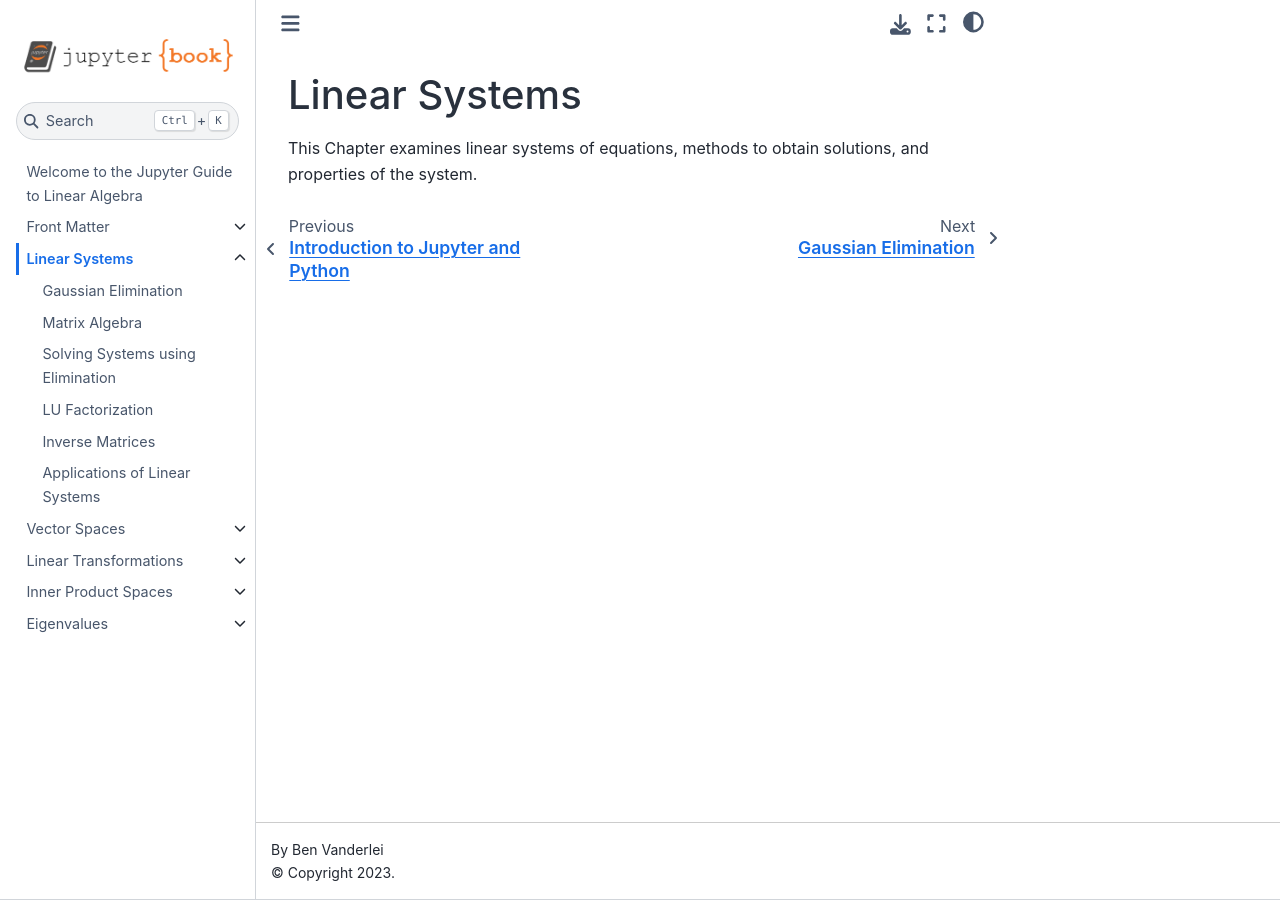
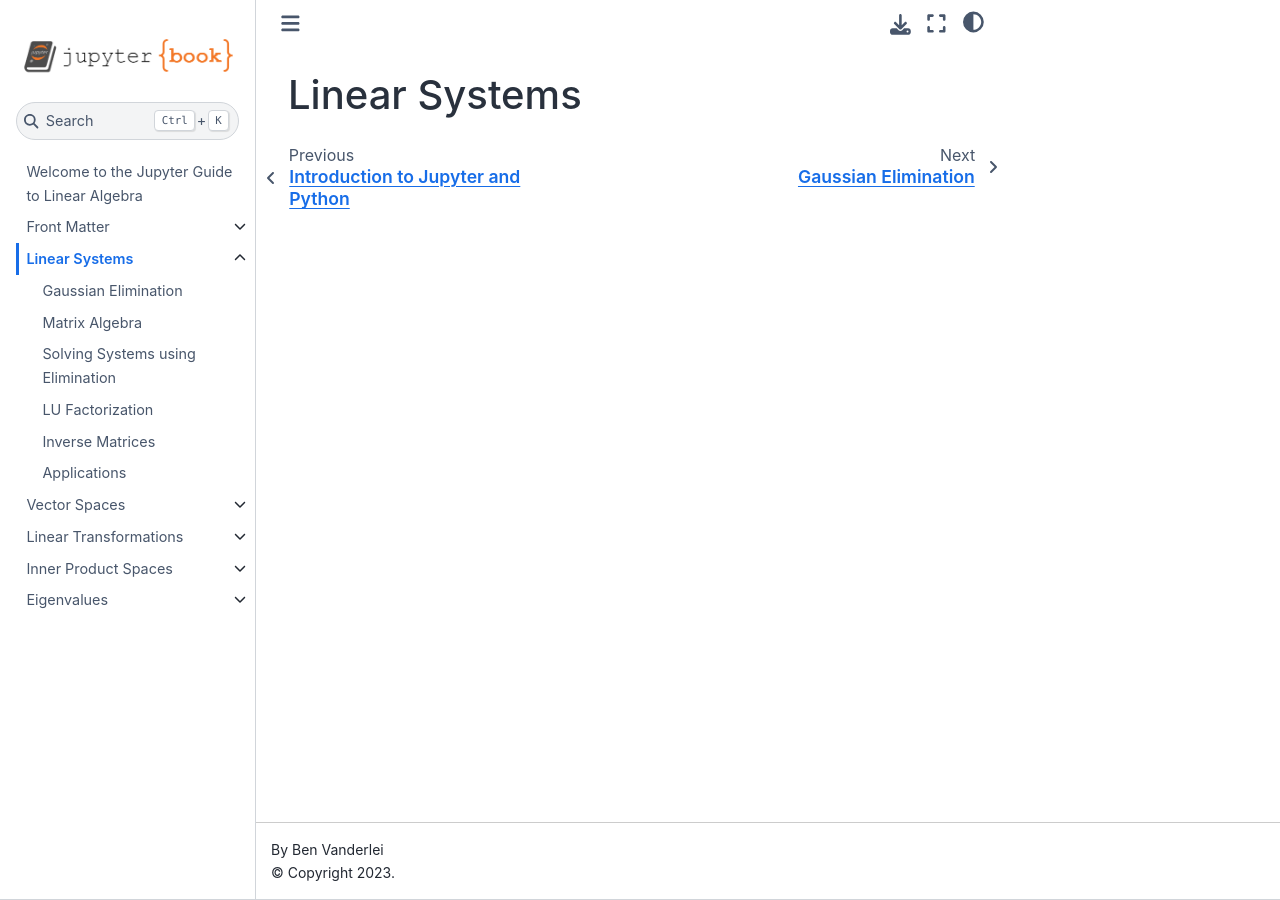
Before and after one commit to bvanderlei/jupyter-guide-to-linear-algebra, a Jupyter Book: the page built from LinearSystems.md, in a window 1280 px wide. Built offline with Jupyter Book 1.0.4 settings and Sphinx 7.4.7 and the Sphinx Book theme 1.1.4, drawn with Linux system fonts in a browser that asks for light colours.

```diff
--- a/LinearSystems.md
+++ b/LinearSystems.md
@@ -1,4 +1,2 @@
 Linear Systems
 =======================
-
-This Chapter examines linear systems of equations, methods to obtain solutions, and properties of the system.
```
Also changed, not shown: FrontMatter.md (+0 -2 lines), Applications.ipynb (added), 1 other file.
